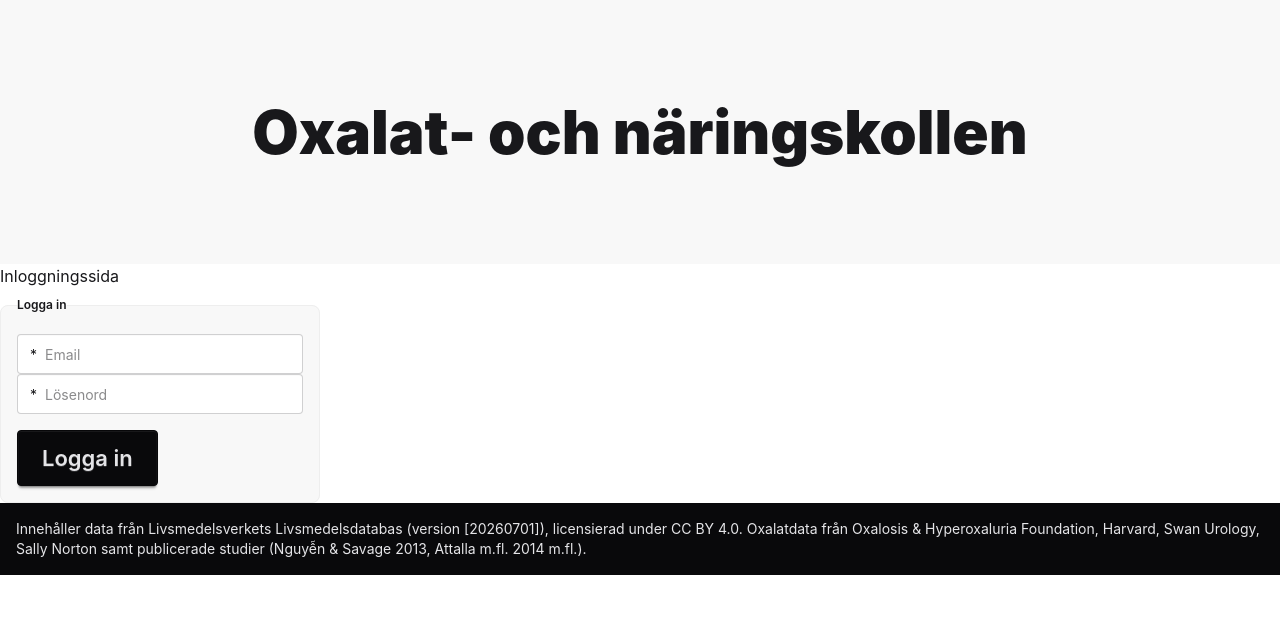
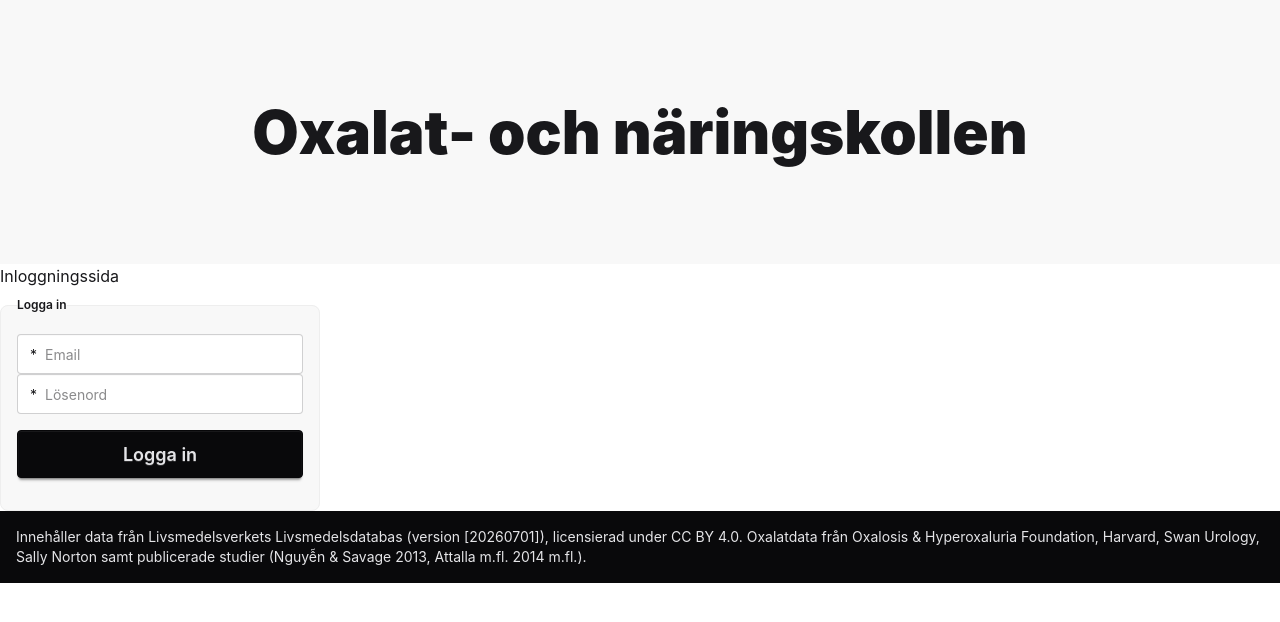
Before and after one commit to KatarinaHolm/NaringskollenClient, a React (Vite) app: page /login in a window 1280 px wide. Shown: the top 622 px of the page. Built offline with nearby package versions, Linux system fonts and the light colour scheme; no server answers.

Commit message:
fix: change name of button function. -delete bannerAdmin, component not implemented - Not show externalId for user (foodDataView)

```diff
--- a/src/atoms/buttonBack.jsx
+++ b/src/atoms/buttonBack.jsx
@@ -1,4 +1,4 @@
-export default function buttonSecondary({ onBackClick }) {
+export default function ButtonBack({ onBackClick }) {
   return (
     <button
       type="button"
--- /dev/null
+++ b/src/atoms/buttonLogout.jsx
@@ -0,0 +1,8 @@
+export default function ButtonLogOut({text, onClick, type, disabled, isLoading, loadingText}){
+
+    return(
+        <button className="btn btn-neutral btn-sm md:btn-md lg:btn-lg my-4" onClick={onClick} type={type} disabled={disabled || isLoading} >
+        {isLoading ? loadingText: text}
+        </button>
+    );
+}
--- a/src/atoms/buttonPrimary.jsx
+++ b/src/atoms/buttonPrimary.jsx
@@ -1,9 +1,9 @@
 
 
-export default function buttonPrimary({text, onClick, type, disabled, isLoading, loadingText}){
+export default function ButtonPrimary({text, onClick, type, disabled, isLoading, loadingText}){
 
     return(
-        <button className="btn btn-xs sm:btn-sm md:btn-md lg:btn-lg xl:btn-xl btn-block" onClick={onClick} type={type} disabled={disabled || isLoading} >
+        <button className="btn btn-sm md:btn-md lg:btn-lg xl:btn-xl w-full max-w-lg my-4" onClick={onClick} type={type} disabled={disabled || isLoading} >
         {isLoading ? loadingText: text}
         </button>
     );
--- a/src/atoms/buttonSecondary.jsx
+++ b/src/atoms/buttonSecondary.jsx
@@ -1,8 +1,8 @@
 
-export default function buttonSecondary({text, onClick, type, disabled, isLoading, loadingText}){
+export default function ButtonSecondary({text, onClick, type, disabled, isLoading, loadingText}){
 
     return(
-        <button className="btn btn-neutral mt-4 btn-xs sm:btn-sm md:btn-md lg:btn-lg xl:btn-xl" onClick={onClick} type={type} disabled={disabled || isLoading} >
+        <button className="btn btn-neutral btn-sm md:btn-md lg:btn-lg w-full max-w-lg my-4" onClick={onClick} type={type} disabled={disabled || isLoading} >
         {isLoading ? loadingText: text}
         </button>
     );
--- a/src/components/foodDataView.jsx
+++ b/src/components/foodDataView.jsx
@@ -10,7 +10,7 @@ export default function FoodDataView({
       <h3>{title}</h3>
       <p><strong>Kategori:</strong> {foodData.category}</p>
 
-      {!foodData.isSystem && (
+      {!foodData.isSystem &&  foodData.externalId && (
         <p><strong>Livsmedelsnummer hos Livsmedelsverket:</strong> {foodData.externalId}</p>
       )}
 
```
Also changed, not shown: src/components/bannerAdmin.jsx (deleted).
